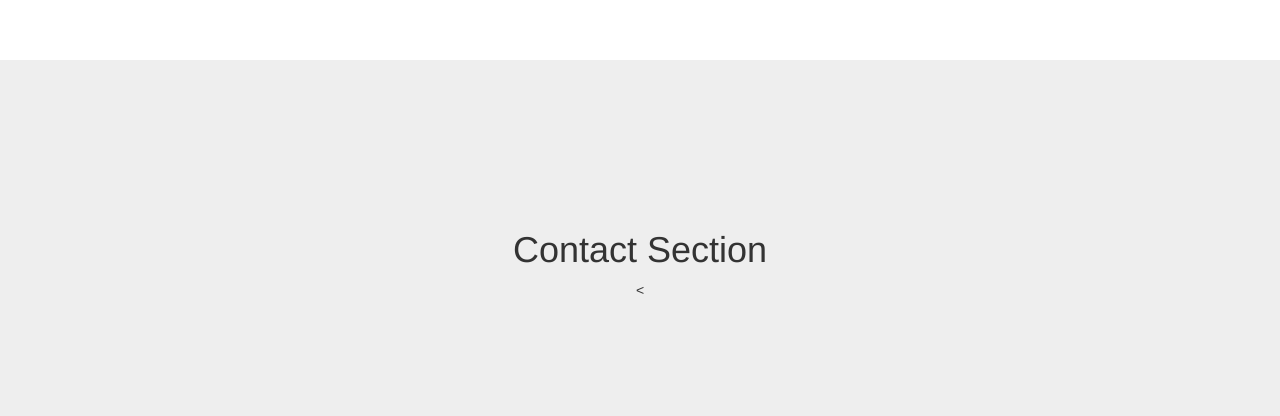
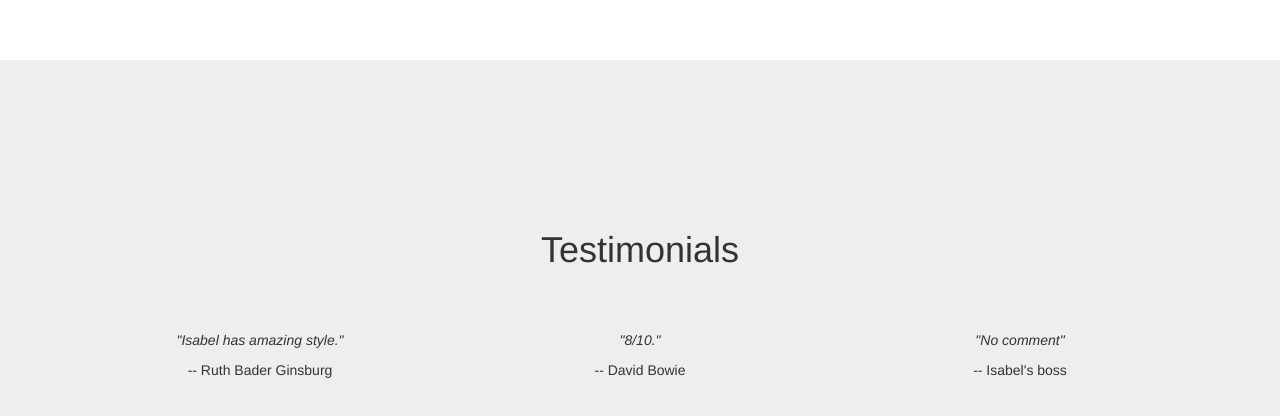
Before and after one commit to wilsonisabel/personal-website, a website: page public/index.html in a window 1280 px wide. Shown: the part 2340-2756 px from the top of the page. Drawn offline with Linux system fonts and the light colour scheme.

Commit message:
added testimonials section

```diff
--- a/public/css/scrolling-nav.css
+++ b/public/css/scrolling-nav.css
@@ -52,9 +52,16 @@
     background: #fff;
 }
 
-.contact-section {
+.testimonials-section {
     height: 100%;
     padding-top: 150px;
     text-align: center;
     background: #eee;
 }
+
+.contact-section {
+    height: 100%;
+    padding-top: 150px;
+    text-align: center;
+    background: #fff;
+}
--- a/public/index.html
+++ b/public/index.html
@@ -57,6 +57,9 @@
                         <a class="page-scroll" href="#services">Professional Services</a>
                     </li>
                     <li>
+                        <a class="page-scroll" href="#testimonials">Testimonials</a>
+                    </li>
+                    <li>
                         <a class="page-scroll" href="#contact">Contact</a>
                     </li>
                     <li>
@@ -105,13 +108,36 @@
         </div>
     </section>
 
+    <!-- Services Section -->
+    <section id="testimonials" class="testimonials-section">
+        <div class="container">
+            <div class="row">
+                <div class="col-lg-12">
+                    <h1>Testimonials</h1>
+                    <div style="padding-top:50px;"></div>
+                    <div class="col-lg-4">
+                      <p><i> "Isabel has amazing style." </i></p>
+                      <p> -- Ruth Bader Ginsburg </p>
+                    </div>
+                    <div class="col-lg-4">
+                      <p><i> "8/10." </i></p>
+                      <p> -- David Bowie </p>
+                    </div>
+                    <div class="col-lg-4">
+                      <p><i> "No comment" </i></p>
+                      <p> -- Isabel's boss </p>
+                    </div>
+                </div>
+            </div>
+        </div>
+    </section>
+
     <!-- Contact Section -->
     <section id="contact" class="contact-section">
         <div class="container">
             <div class="row">
                 <div class="col-lg-12">
                     <h1>Contact Section</h1>
-                    <
                 </div>
             </div>
         </div>
```
